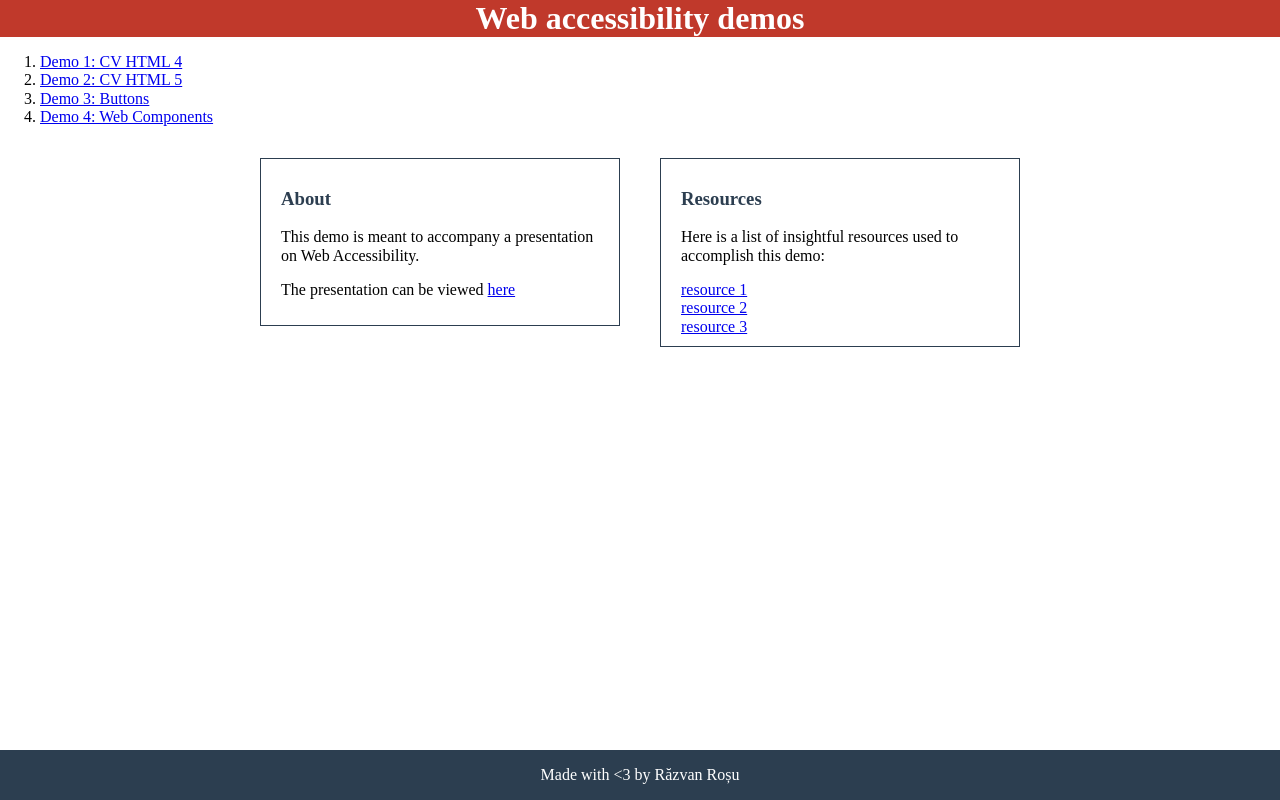
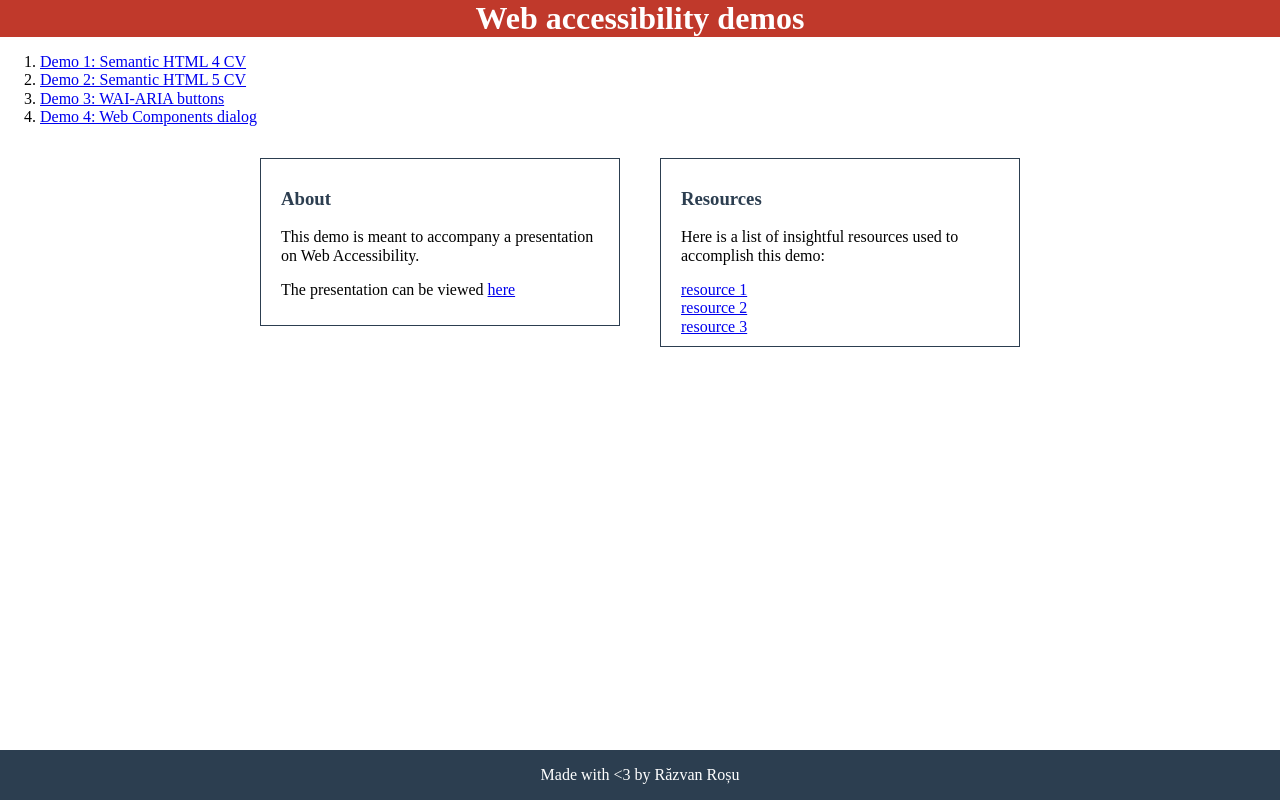
Before and after one commit to razvan-rosu/demo-web-accessibility, a website: page index.html in a window 1280 px wide. Drawn offline with Linux system fonts and the light colour scheme.

Commit message:
Rename links

```diff
--- a/index.html
+++ b/index.html
@@ -15,10 +15,10 @@
 
     <nav role="navigation" class="Navigation">
       <ol role="menu" aria-label="Website Menu">
-        <li role="menuitem"><a href="pages/demo1.html">Demo 1: CV HTML 4</a></li>
-        <li role="menuitem"><a href="pages/demo2.html">Demo 2: CV HTML 5</a></li>
-        <li role="menuitem"><a href="pages/demo3.html">Demo 3: Buttons</a></li>
-        <li role="menuitem"><a href="pages/demo4.html">Demo 4: Web Components</a></li>
+        <li role="menuitem"><a href="pages/demo1.html">Demo 1: Semantic HTML 4 CV</a></li>
+        <li role="menuitem"><a href="pages/demo2.html">Demo 2: Semantic HTML 5 CV</a></li>
+        <li role="menuitem"><a href="pages/demo3.html">Demo 3: WAI-ARIA buttons</a></li>
+        <li role="menuitem"><a href="pages/demo4.html">Demo 4: Web Components dialog</a></li>
       </ol>
     </nav>
 
@@ -52,7 +52,7 @@
     <hr class="FlexboxFiller">
 
     <footer class="Footer" role="contentinfo">
-      <p class="Footer-text" aria-label="Made with love by Rah zvan Row shoe">Made with &lt;3 by Răzvan Roșu</p>
+      <p class="Footer-text" aria-label="Made with love by Rhahzvan Row shoe">Made with &lt;3 by Răzvan Roșu</p>
     </footer>
   </body>
 </html>
```
